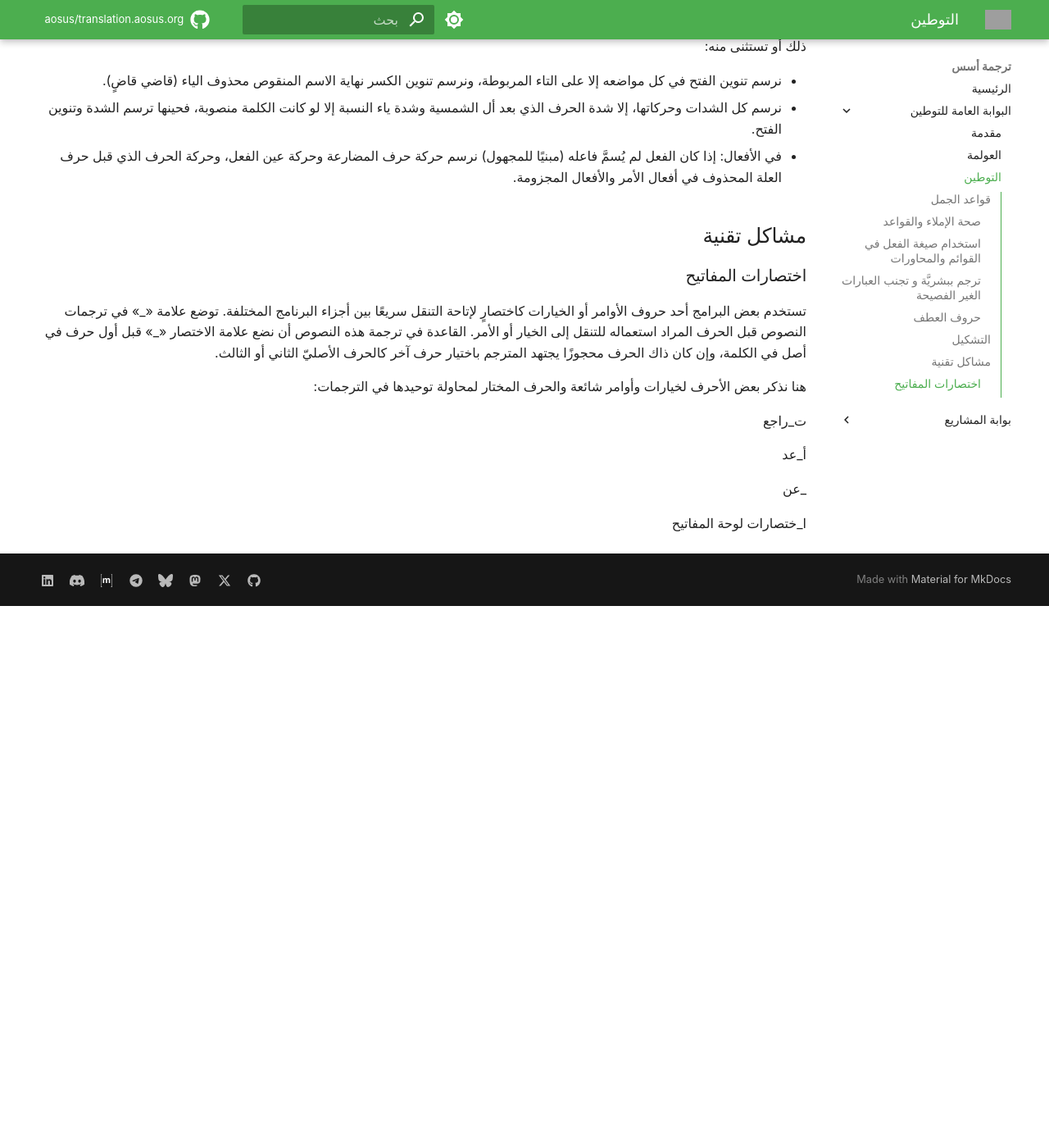
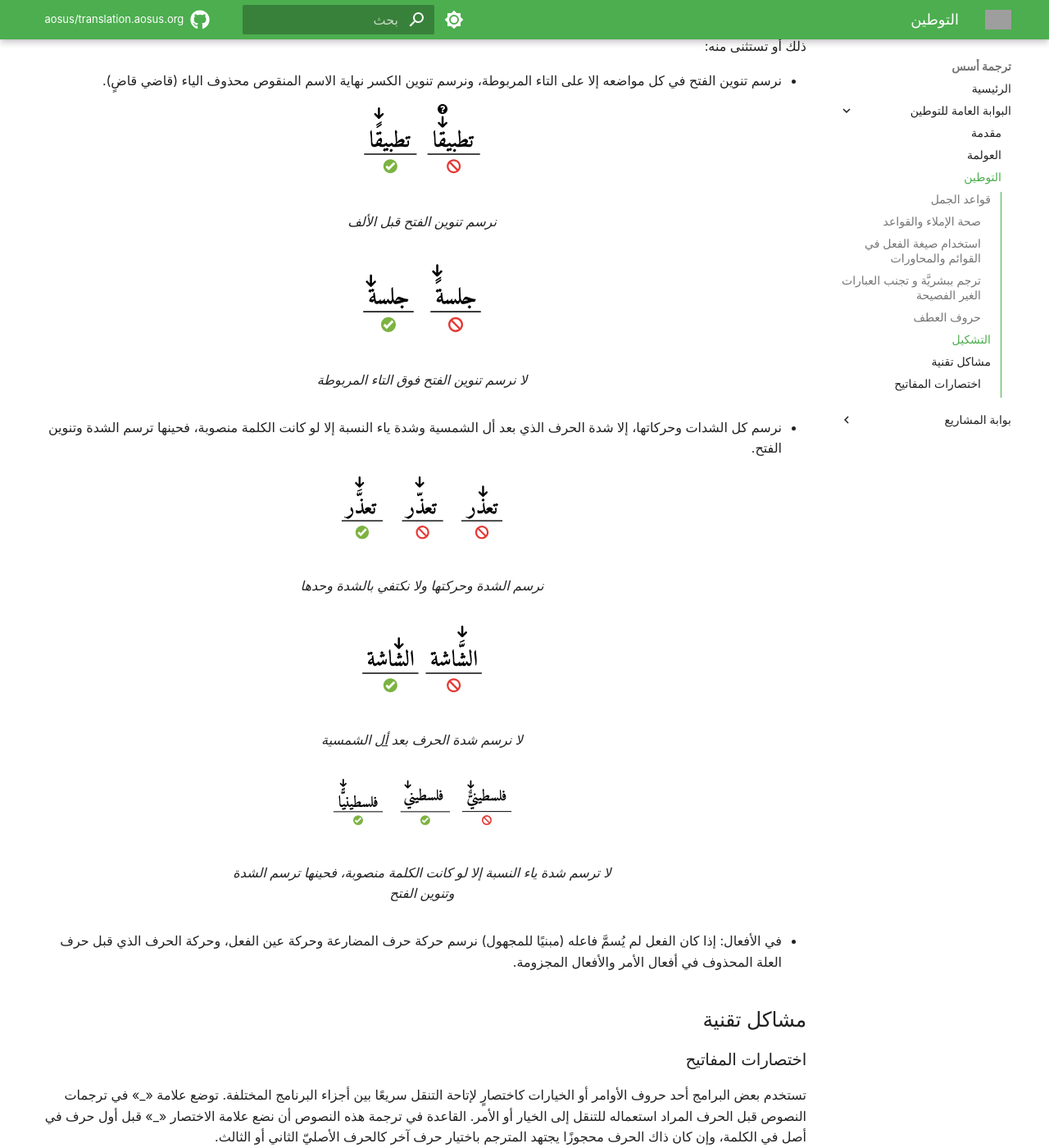
Before and after one commit to aosus/translation.aosus.org, an MkDocs documentation site: the page built from source/localization/l10n.md, in a window 1280 px wide and 1400 px high, scrolled down 1348 px. Shown: the whole window at 82% size. Built offline with MkDocs 1.6.1 and Material for MkDocs 9.7.7, drawn with Linux system fonts in a browser that asks for light colours; some web fonts are replaced; comment, search, counter and statistics services are not loaded; before the commit the page ends 2087 px from its top, so only the background shows below that; grey boxes are pictures that could not be loaded.

Commit message:
Add illustrations to l10n section
Signed-off-by: Ahmed Najmawi <iramosu@protonmail.com>

```diff
--- a/source/localization/l10n.md
+++ b/source/localization/l10n.md
@@ -41,7 +41,32 @@
 القاعدة الأساسية والأهم في التشكيل هي إضافة التشكيل عند التباس معنى الجملة مع معنى آخر أكثر شيوعا. وما يلي نسرد حالات تدخل تحت ذلك أو تستثنى منه:
 
 - نرسم تنوين الفتح في كل مواضعه إلا على التاء المربوطة، ونرسم تنوين الكسر نهاية الاسم المنقوص محذوف الياء (قاضي قاضٍ).
+<figure markdown="span">
+  ![مثال لرسم التنوين قبل الألف](/resources/localization/l10n/Tanween-1-light.svg#only-light){ width="150" }
+  ![مثال لرسم التنوين قبل الألف](/resources/localization/l10n/Tanween-1-dark.svg#only-dark){ width="150" }
+  <figcaption>نرسم تنوين الفتح قبل الألف</figcaption>
+</figure>
+<figure markdown="span">
+  ![مثال لرسم التنوين فوق التاء المربوطة](/resources/localization/l10n/Tanween-2-light.svg#only-light){ width="150" }
+  ![مثال لرسم التنوين فوق التاء المربوطة](/resources/localization/l10n/Tanween-2-dark.svg#only-dark){ width="150" }
+  <figcaption>لا نرسم تنوين الفتح فوق التاء المربوطة</figcaption>
+</figure>
 - نرسم كل الشدات وحركاتها، إلا شدة الحرف الذي بعد أل الشمسية وشدة ياء النسبة إلا لو كانت الكلمة منصوبة، فحينها ترسم الشدة وتنوين الفتح.
+<figure markdown="span">
+  ![مثال لرسم الشدة مع تحريكها](/resources/localization/l10n/Shadda-1-light.svg#only-light){ width="200" }
+  ![مثال لرسم الشدة مع تحريكها](/resources/localization/l10n/Shadda-1-dark.svg#only-dark){ width="200" }
+  <figcaption>نرسم الشدة وحركتها ولا نكتفي بالشدة وحدها</figcaption>
+</figure>
+<figure markdown="span">
+  ![مثال لرسم الشدة بعد لام التعريف](/resources/localization/l10n/Shadda-2-light.svg#only-light){ width="150" }
+  ![مثال لرسم الشدة بعد لام التعريف](/resources/localization/l10n/Shadda-2-dark.svg#only-dark){ width="150" }
+  <figcaption>لا نرسم شدة الحرف بعد <u><dfn title="لام التعريف">أل</dfn></u> الشمسية</figcaption>
+</figure>
+<figure markdown="span">
+  ![مثال لرسم شدة ياء النسبة](/resources/localization/l10n/Shadda-3-light.svg#only-light){ width="225" }
+  ![مثال لرسم شدة ياء النسبة](/resources/localization/l10n/Shadda-3-dark.svg#only-dark){ width="225" }
+  <figcaption>لا ترسم شدة ياء النسبة إلا لو كانت الكلمة منصوبة، فحينها ترسم الشدة وتنوين الفتح</figcaption>
+</figure>
 - في الأفعال: إذا كان الفعل لم يُسمَّ فاعله (مبنيًا للمجهول) نرسم حركة حرف المضارعة وحركة عين الفعل، وحركة الحرف الذي قبل حرف العلة المحذوف في أفعال الأمر والأفعال المجزومة.
 
 ## مشاكل تقنية
```
Also changed, not shown: source/resources/localization/l10n/Shadda-1-dark.svg (added), source/resources/localization/l10n/Shadda-1-light.svg (added), source/resources/localization/l10n/Shadda-2-dark.svg (added), source/resources/localization/l10n/Shadda-2-light.svg (added), source/resources/localization/l10n/Shadda-3-dark.svg (added), source/resources/localization/l10n/Shadda-3-light.svg (added), source/resources/localization/l10n/Tanween-1-dark.svg (added), source/resources/localization/l10n/Tanween-1-light.svg (added), source/resources/localization/l10n/Tanween-2-dark.svg (added), source/resources/localization/l10n/Tanween-2-light.svg (added).
